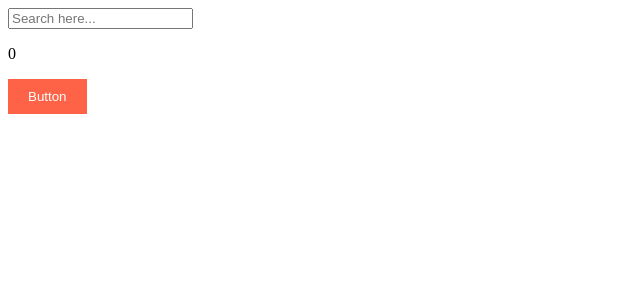
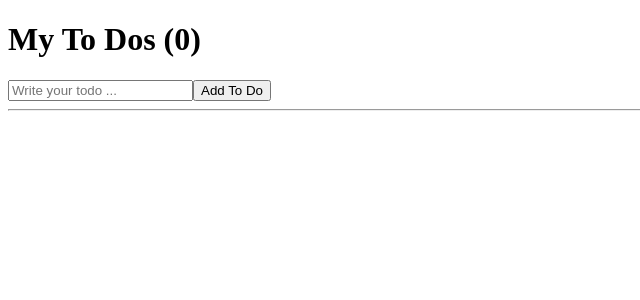
Before and after one commit to rayoungpark/movie_service_app_react_js, a React (Create React App) app: page / in a window 1280 px wide. Shown: the top 300 px of the page, without its empty margins (0-640 px from the left). Built offline with nearby package versions, Linux system fonts and the light colour scheme.

Commit message:
to do list

```diff
--- a/src/App.js
+++ b/src/App.js
@@ -1,38 +1,40 @@
-import Button from "./Button";
-import styles from "./App.module.css";
-import { useEffect, useState } from "react";
+import { useRef, useState } from "react";
 
-function TestNode() {
-  useEffect(() => {
-    console.log("create :)");
-    return () => {
-      // component가 사라질 때 실행됨
-      console.log("destroyed :<");
-    };
-  }, []);
-
-  return <h1>TEST</h1>;
-}
 function App() {
-  const [counter, setCounter] = useState(0);
-  const [keyword, setKeyword] = useState("");
-  const [show, setShow] = useState(false);
-
-  // const hanldeClick = () => setCounter((cur) => cur + 1);
-  const hanldeClick = () => setShow((cur) => !cur);
-  const hanldeInput = (e) => setKeyword(e.target.value);
-
-  useEffect(() => console.log("only one"), []);
-  useEffect(() => {
-    if (keyword && keyword.length > 5) console.log(keyword);
-  }, [keyword]);
-
+  const [toDo, setToDo] = useState("");
+  const [toDos, setToDos] = useState([]);
+  const toDoListRef = useRef();
+  const onChange = (e) => setToDo(e.target.value);
+  const onSubmit = (e) => e.preventDefault();
+  const onClick = () => {
+    const value = toDo.trimStart();
+    if (value === "") return;
+    setToDos((curArr) => [toDo, ...curArr]);
+    setToDo("");
+  };
   return (
     <div>
-      {show && <TestNode />}
-      <input type={"text"} placeholder="Search here..." value={keyword} onChange={hanldeInput} />
-      <p>{counter}</p>
-      <Button onClick={hanldeClick} text={"Button"} />
+      <h1>My To Dos ({toDos.length})</h1>
+      <form onSubmit={onSubmit}>
+        <input onChange={onChange} value={toDo} type="text" placeholder="Write your todo ..." />
+        <button onClick={onClick}>Add To Do</button>
+      </form>
+      <hr />
+      <ul
+        ref={toDoListRef}
+        onClick={(e) => {
+          if (e.target.nodeName === "LI") {
+            const idx = [...toDoListRef.current.childNodes].findIndex((v) => v === e.target);
+            const arr = [...toDos];
+            arr.splice(idx, 1);
+            setToDos(arr);
+          }
+        }}
+      >
+        {toDos.map((value, i) => (
+          <li key={i}>{value}</li>
+        ))}
+      </ul>
     </div>
   );
 }
```
